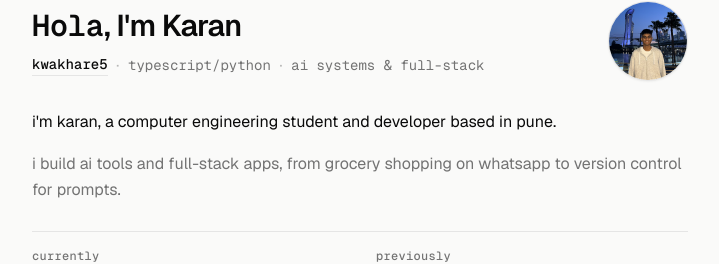
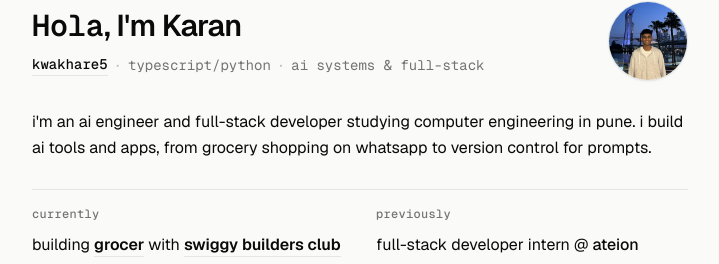
Before and after one commit to kwakhare5/portfolio, a Next.js app: page / in a window 1280 px wide. Shown: the part 128-392 px from the top of the page, without its empty margins (280-999 px from the left). Built offline with nearby package versions, Linux system fonts and the light colour scheme; no server answers.

Commit message:
copy(portfolio): humanize About bio and drop em dash

```diff
--- a/src/data/resume.ts
+++ b/src/data/resume.ts
@@ -72,8 +72,7 @@ export const DATA: ResumeData = {
   description:
     "Karan Wakhare is a computer engineering student and developer in Pune building AI tools and full-stack apps.",
   bio: [
-    "i'm karan, a computer engineering student and developer based in pune.",
-    "i build ai tools and full-stack apps, from grocery shopping on whatsapp to version control for prompts.",
+    "i'm an ai engineer and full-stack developer studying computer engineering in pune. i build ai tools and apps, from grocery shopping on whatsapp to version control for prompts.",
   ],
   avatarUrl: "/me-avatar.png",
 
```
